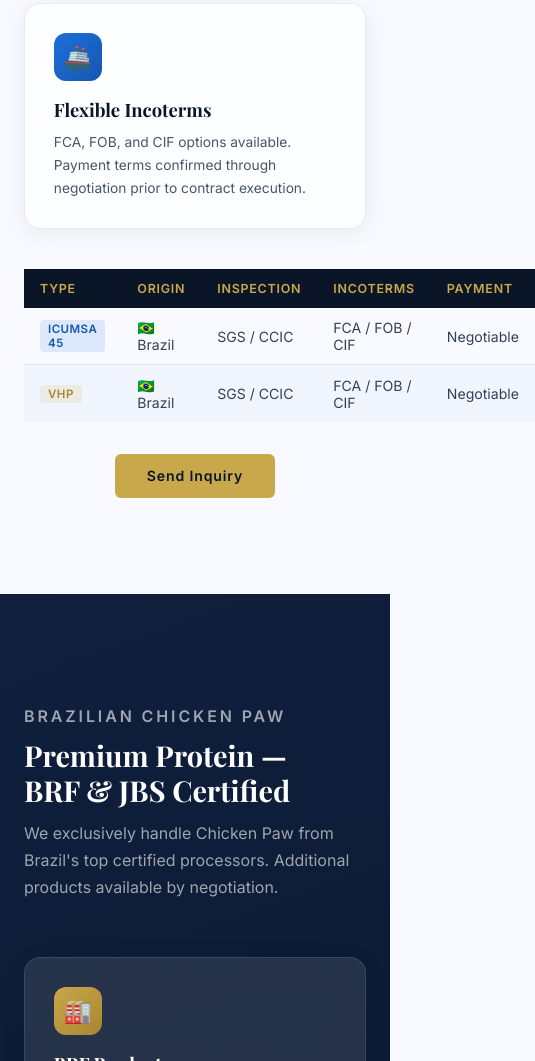
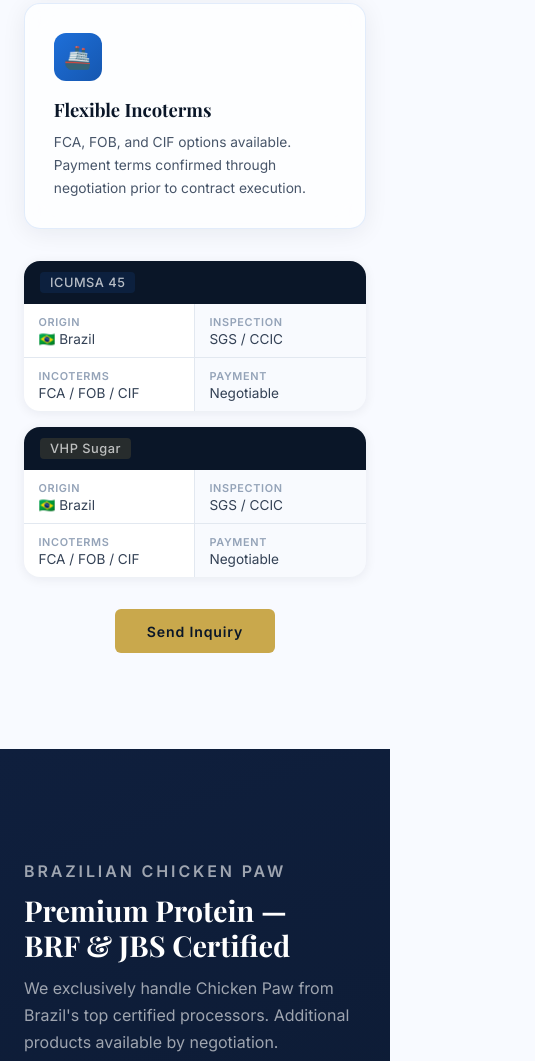
Before and after one commit to hakkichoi/passnine, a plain HTML site: page index.html in a window 390 px wide. Shown: the part 3403-4464 px from the top of the page, 535 px wide, since content can reach past the window. Drawn offline with nearby package versions, Linux system fonts and the light colour scheme.

Commit message:
Update index.html
표 스크롤 수정

```diff
--- a/index.html
+++ b/index.html
@@ -11,12 +11,13 @@
 <style>
 /* ── RESET & BASE ─────────────────────────────── */
 *, *::before, *::after { box-sizing: border-box; margin: 0; padding: 0; }
-html { scroll-behavior: smooth; }
+html { scroll-behavior: smooth; overflow-x: hidden; }
 body {
   font-family: 'Inter', sans-serif;
   background: #F8FAFF;
   color: #0A1628;
   overflow-x: hidden;
+  max-width: 100vw;
 }
 
 /* ── TOKENS ───────────────────────────────────── */
@@ -406,10 +407,18 @@ section {
   line-height: 1.65;
 }
 
+.table-wrap {
+  width: 100%;
+  overflow-x: auto;
+  -webkit-overflow-scrolling: touch;
+  margin-top: 2rem;
+  border-radius: var(--radius);
+  box-shadow: 0 2px 12px rgba(10,22,40,0.07);
+}
 .spec-table {
   width: 100%;
+  min-width: 480px;
   border-collapse: collapse;
-  margin-top: 2rem;
   font-size: 0.88rem;
 }
 .spec-table th {
@@ -422,14 +431,56 @@ section {
   font-size: 0.78rem;
   letter-spacing: 0.06em;
   text-transform: uppercase;
+  white-space: nowrap;
 }
 .spec-table td {
   padding: 0.7rem 1rem;
   border-bottom: 1px solid #e2e8f0;
   color: #334155;
+  white-space: nowrap;
 }
 .spec-table tr:last-child td { border-bottom: none; }
 .spec-table tr:nth-child(even) td { background: rgba(30,111,217,0.03); }
+
+/* Mobile spec cards (replaces table on small screens) */
+.spec-cards { display: none; }
+@media (max-width: 600px) {
+  .table-wrap { display: none; }
+  .spec-cards {
+    display: flex;
+    flex-direction: column;
+    gap: 1rem;
+    margin-top: 2rem;
+  }
+  .spec-card {
+    background: #fff;
+    border-radius: var(--radius);
+    overflow: hidden;
+    box-shadow: 0 2px 12px rgba(10,22,40,0.07);
+  }
+  .spec-card-head {
+    background: var(--navy);
+    padding: 0.7rem 1rem;
+    display: flex;
+    align-items: center;
+    gap: 0.6rem;
+  }
+  .spec-card-head span { color: rgba(255,255,255,0.7); font-size: 0.75rem; font-weight: 500; letter-spacing: 0.04em; }
+  .spec-card-body {
+    display: grid;
+    grid-template-columns: 1fr 1fr;
+    gap: 0;
+  }
+  .spec-cell {
+    padding: 0.65rem 0.9rem;
+    border-bottom: 1px solid #e2e8f0;
+    border-right: 1px solid #e2e8f0;
+  }
+  .spec-cell:nth-child(even) { border-right: none; background: rgba(30,111,217,0.03); }
+  .spec-cell:nth-last-child(-n+2) { border-bottom: none; }
+  .spec-cell-label { font-size: 0.68rem; font-weight: 600; color: #94a3b8; letter-spacing: 0.06em; text-transform: uppercase; margin-bottom: 2px; }
+  .spec-cell-val { font-size: 0.85rem; color: #334155; }
+}
 .badge {
   display: inline-block;
   padding: 2px 8px;
@@ -871,7 +922,9 @@ footer a { color: var(--gold); text-decoration: none; }
         <p data-i18n="su_c4p">FCA, FOB, and CIF options available. Payment terms confirmed through negotiation prior to contract execution.</p>
       </div>
     </div>
-    <table class="spec-table" style="margin-top:2.5rem;">
+    <!-- Desktop table -->
+    <div class="table-wrap">
+      <table class="spec-table">
         <thead>
           <tr>
             <th data-i18n="tbl_type">Type</th>
@@ -898,6 +951,28 @@ footer a { color: var(--gold); text-decoration: none; }
           </tr>
         </tbody>
       </table>
+    </div>
+    <!-- Mobile cards (visible under 600px) -->
+    <div class="spec-cards">
+      <div class="spec-card">
+        <div class="spec-card-head"><span class="badge badge-blue" style="font-size:0.8rem;padding:3px 10px;">ICUMSA 45</span></div>
+        <div class="spec-card-body">
+          <div class="spec-cell"><div class="spec-cell-label" data-i18n="tbl_origin">Origin</div><div class="spec-cell-val">🇧🇷 Brazil</div></div>
+          <div class="spec-cell"><div class="spec-cell-label" data-i18n="tbl_inspect">Inspection</div><div class="spec-cell-val">SGS / CCIC</div></div>
+          <div class="spec-cell"><div class="spec-cell-label" data-i18n="tbl_inco">Incoterms</div><div class="spec-cell-val">FCA / FOB / CIF</div></div>
+          <div class="spec-cell"><div class="spec-cell-label" data-i18n="tbl_pay">Payment</div><div class="spec-cell-val" data-i18n="tbl_neg">Negotiable</div></div>
+        </div>
+      </div>
+      <div class="spec-card">
+        <div class="spec-card-head"><span class="badge badge-gold" style="font-size:0.8rem;padding:3px 10px;">VHP Sugar</span></div>
+        <div class="spec-card-body">
+          <div class="spec-cell"><div class="spec-cell-label" data-i18n="tbl_origin">Origin</div><div class="spec-cell-val">🇧🇷 Brazil</div></div>
+          <div class="spec-cell"><div class="spec-cell-label" data-i18n="tbl_inspect">Inspection</div><div class="spec-cell-val">SGS / CCIC</div></div>
+          <div class="spec-cell"><div class="spec-cell-label" data-i18n="tbl_inco">Incoterms</div><div class="spec-cell-val">FCA / FOB / CIF</div></div>
+          <div class="spec-cell"><div class="spec-cell-label" data-i18n="tbl_pay">Payment</div><div class="spec-cell-val" data-i18n="tbl_neg">Negotiable</div></div>
+        </div>
+      </div>
+    </div>
     <div style="margin-top:2rem;text-align:center;">
       <button class="btn-primary" onclick="openPopup()" data-i18n="cta_inquire">Send Inquiry</button>
     </div>
```
Lines whose indentation alone changed are shown as unchanged.
